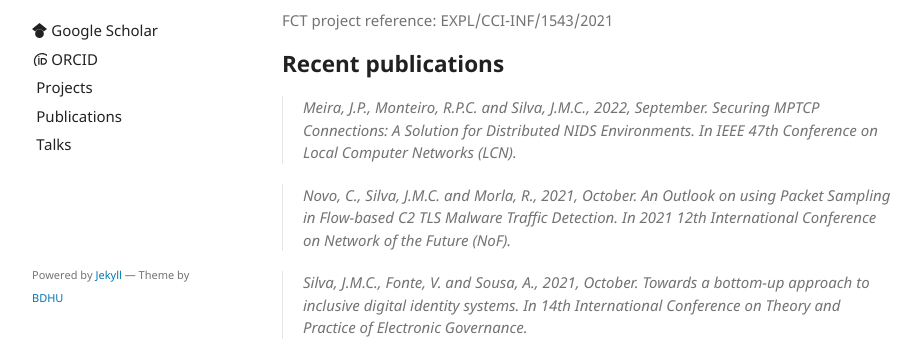
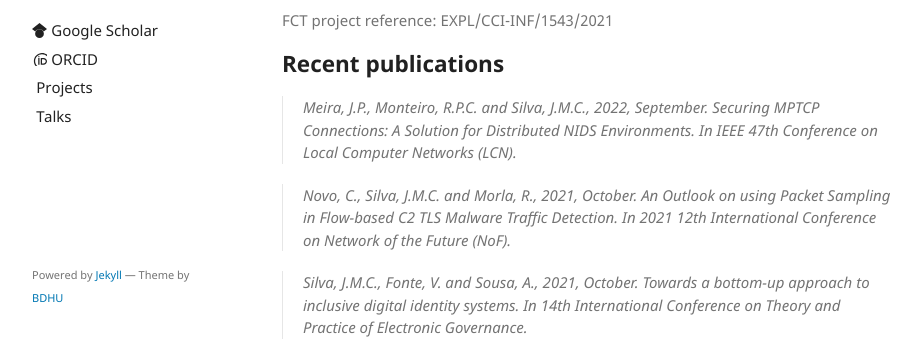
Before and after one commit to jotamarco/jotamarco.github.io, a Jekyll site: the page built from index.md, in a window 1280 px wide. Shown: the part 523-864 px from the top of the page, without its empty margins (178-1099 px from the left). Built offline with Jekyll 4.4.1, drawn with Linux system fonts in a browser that asks for light colours.

```diff
--- a/_config.yml
+++ b/_config.yml
@@ -35,9 +35,6 @@ sidebar:
   - name: Projects
     link:
 
-  - name: Publications
-    link:
-
   - name: Talks
     link:
 
```
